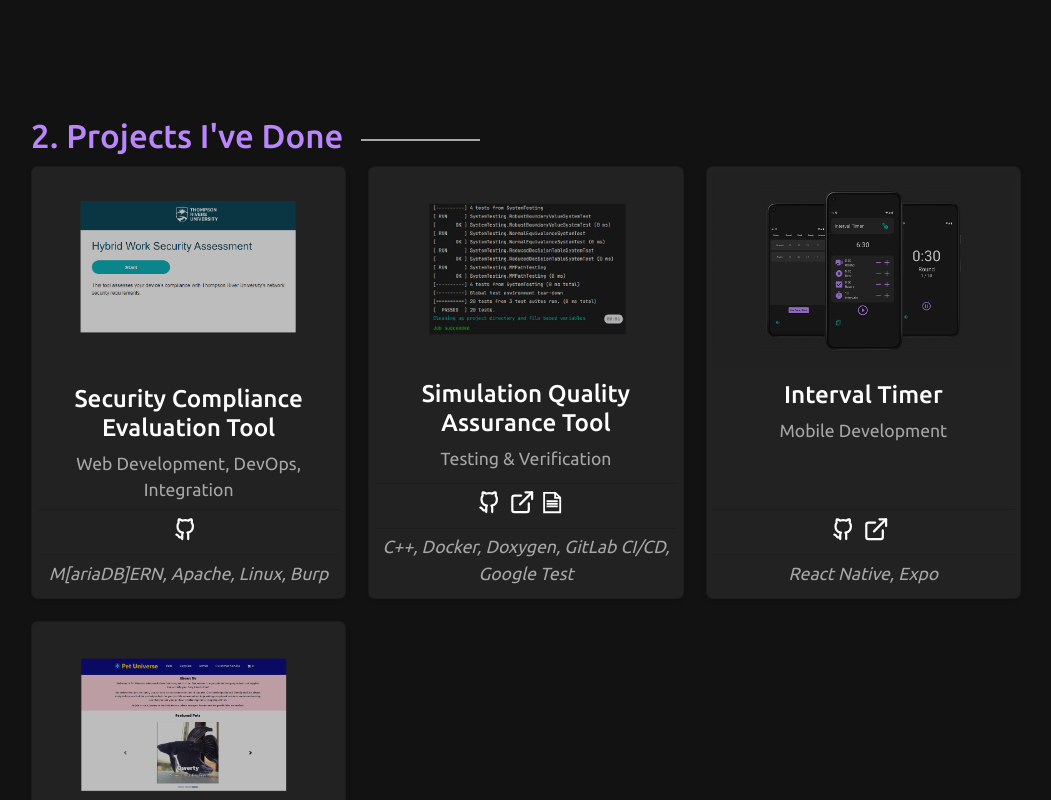
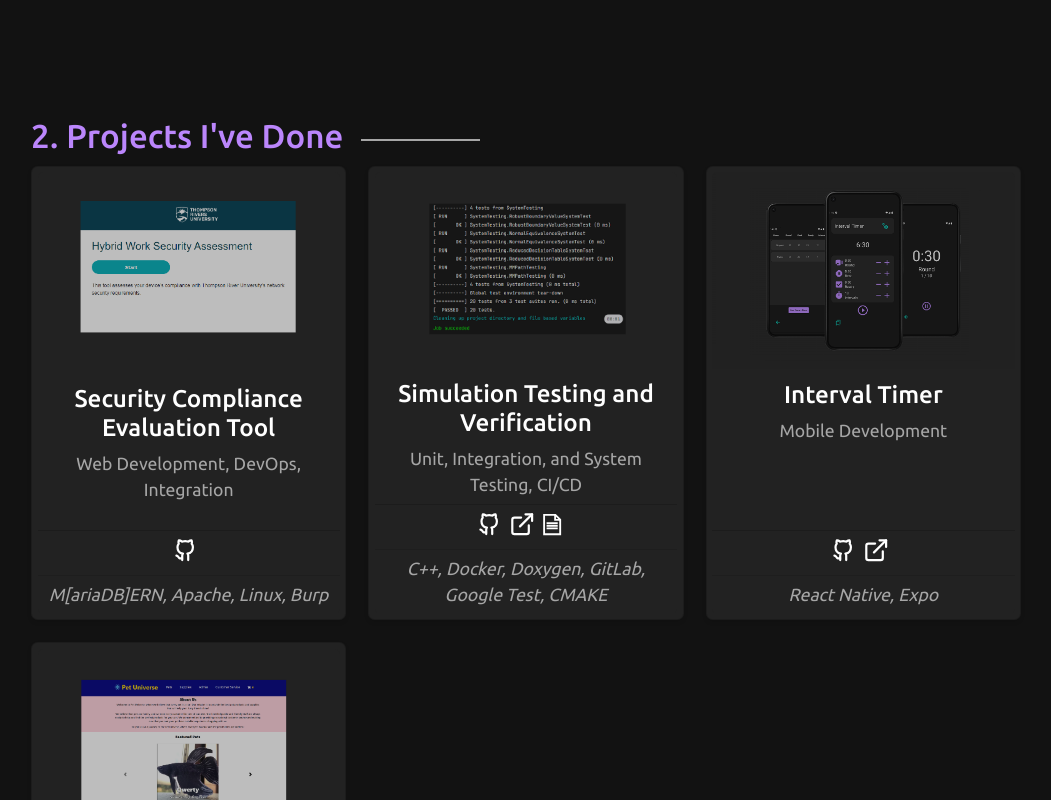
Before and after one commit to TrevorDrayton03/react-profile-full, a React (Create React App) app in the folder react-portfolio/: page / in a window 1280 px wide. Shown: the part 2000-2800 px from the top of the page, without its empty margins (114-1165 px from the left). Built offline with nearby package versions, Linux system fonts and the light colour scheme.

Commit message:
naming changes

```diff
--- a/react-portfolio/src/sections/Work.js
+++ b/react-portfolio/src/sections/Work.js
@@ -18,7 +18,7 @@ const Work = ({ }) => {
                         href="https://github.com/TrevorDrayton03/hybrid-work-security-assessment"
                         target="_blank"
                         rel="noreferrer"
-                        alt="Hybrid Work Security Assessment Github"
+                        alt="Security Compliance Evaluation Tool Github"
                     >
                         <div>
                             <Card.Img variant="top" src={HybridWorkFromHome} />
@@ -30,7 +30,7 @@ const Work = ({ }) => {
                                 href="https://github.com/TrevorDrayton03/hybrid-work-security-assessment"
                                 target="_blank"
                                 rel="noreferrer"
-                                alt="Hybrid Work Security Assessment Github"
+                                alt="Security Compliance Evaluation Tool Github"
                             >
                                 Security Compliance Evaluation Tool
                             </a>
@@ -45,7 +45,7 @@ const Work = ({ }) => {
                                 href="https://github.com/TrevorDrayton03/hybrid-work-security-assessment"
                                 target="_blank"
                                 rel="noreferrer"
-                                alt="Hybrid Work Security Assessment Github"
+                                alt="Security Compliance Evaluation Tool Github"
                             >
                                 <GithubIcon title="GitHub" />
                             </a>
@@ -72,11 +72,11 @@ const Work = ({ }) => {
                                 rel="noreferrer"
                                 alt="Simulation Quality Assurance Tool"
                             >
-                                Simulation Quality Assurance Tool
+                                Simulation Testing and Verification
                             </a>
                         </Card.Title>
                         <Card.Text>
-                            Testing & Verification
+                            Unit, Integration, and System Testing, CI/CD
                         </Card.Text>
                     </Card.Body>
                     <ListGroup className="list-group-flush" style={{ textAlign: 'center' }}>
@@ -98,7 +98,7 @@ const Work = ({ }) => {
                                 <DocumentationIcon title="Testing.MD" />
                             </a>
                         </ListGroup.Item>
-                        <ListGroup.Item><em>C++, Docker, Doxygen, GitLab CI/CD, Google Test</em></ListGroup.Item>
+                        <ListGroup.Item><em>C++, Docker, Doxygen, GitLab, Google Test, CMAKE</em></ListGroup.Item>
                     </ListGroup>
                 </Card>
                 <Card className="card d-flex flex-column">
```
